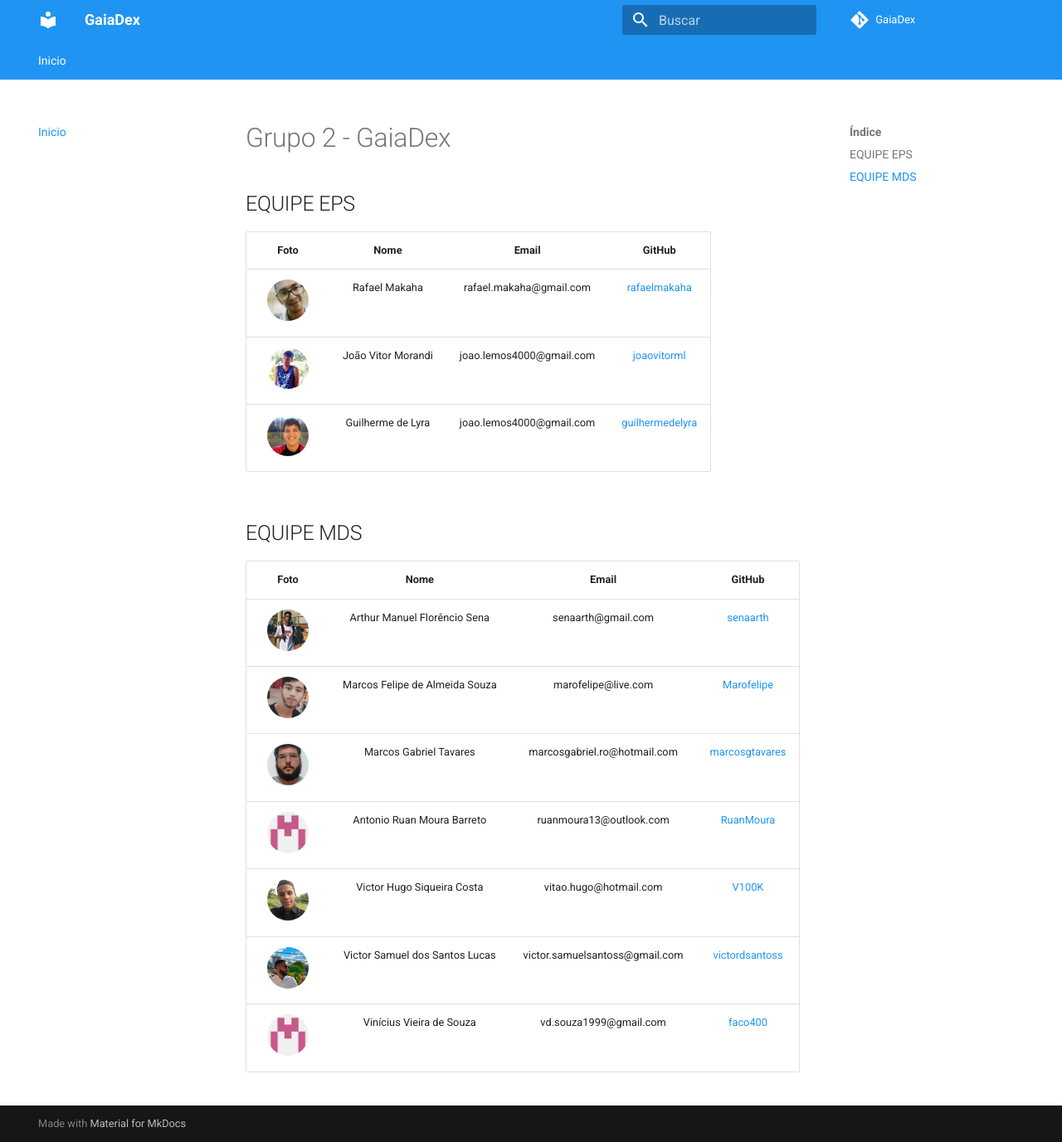
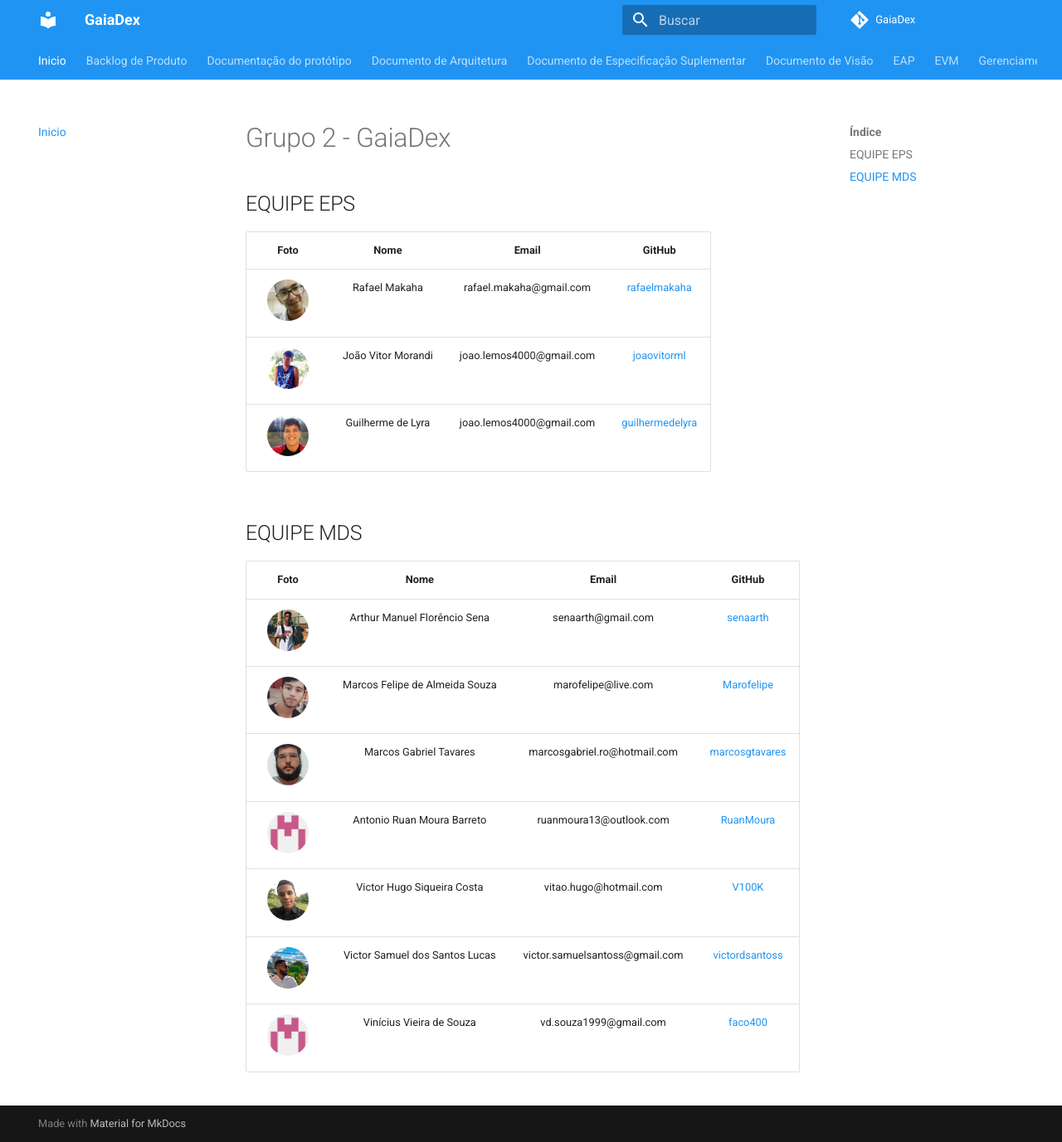
Before and after one commit to fga-eps-mds/2020.1-GaiaDex-wiki, an MkDocs documentation site: the page built from docs/index.md, in a window 1280 px wide and 1377 px high. Shown: the whole window at 83% size. Built offline with MkDocs 1.6.1 and Material for MkDocs 9.7.7, drawn with Linux system fonts in a browser that asks for light colours; comment, search, counter and statistics services are not loaded; old or Windows-style settings are respelled for this version of MkDocs; some of the changed lines change nothing that is shown.

Commit message:
Updating mkdocs.yml file

```diff
--- a/mkdocs.yml
+++ b/mkdocs.yml
@@ -31,6 +31,62 @@
   - Inicio: index.md
 nav:
   - Inicio: index.md
+  - Backlog de Produto:
+      - Backlog de Produto: product_backlog/product_backlog.md
+      - Critérios Extras: product_backlog/extra_criterias.md
+      - Critérios de Aceitação: product_backlog/acceptance_criteria.md
+      - Potencial - Backlog de Produto:
+          - Potencial -  Critérios Extras: product_backlog/potential_backlog/potential_extra_criterias.md
+          - Potencial - Backlog de Produto: product_backlog/potential_backlog/potential_product_backlog.md
+          - Potencial - Critérios de Aceitação: product_backlog/potential_backlog/potential_acceptance_criteria.md
+  - Documentação do protótipo: prototipo/prototipo.md
+  - Documento de Arquitetura: architecture_document/architecture_document.md
+  - Documento de Especificação Suplementar: supplementary_document/supplementary_document.md
+  - Documento de Visão:
+      - Documento de Visão: vision_document/vision_document.md
+      - ZeBrand: vision_document/ZeBrand.md
+  - EAP: eap/eap.md
+  - EVM: evm/evm.md
+  - Gerenciamento de Plano de Custo: cost_document/cost_document.md
+  - Guia de Estilo:
+      - Guia de estilo NodeJS: document_style_guide/Nodejs_style_guide.md
+      - Guia de estilo React Native: document_style_guide/React_style_guide.md
+  - Inspirações:
+      - Identidade Visual: visual_identity/visual_identity.md
+      - Inspirações: visual_identity/inspirations.md
+      - Moodboards: visual_identity/moodboard.md
+      - Roadmap do Protótipo: visual_identity/roadmap_prototype.md
+  - Plano de Comunicações: communication_plan/communication_plan.md
+  - Plano de Gerenciamento de Configuração de Software (GCS): gcs/gcs.md
+  - Plano de Gerenciamento de Riscos: risk_management/risk_management.md
+  - Plano de Qualidade do Projeto: quality_plan/quality.md
+  - Resultados da Sprint N:
+      - Planejamento da Sprint N: sprints/planning.md
+      - Resultados da Sprint 0:
+          - Planejamento da Sprint 0: sprints/sprint0/planning.md
+          - Resultados da Sprint 0: sprints/sprint0/results.md
+      - Resultados da Sprint 1:
+          - Planejamento da Sprint 1: sprints/sprint1/planning.md
+          - Resultados da Sprint 1: sprints/sprint1/results.md
+      - Resultados da Sprint 2:
+          - Planejamento da Sprint 2: sprints/sprint2/planning.md
+          - Resultados da Sprint 2: sprints/sprint2/results.md
+      - Resultados da Sprint 3:
+          - Planejamento da Sprint 3: sprints/sprint3/planning.md
+          - Resultados da Sprint 3: sprints/sprint3/results.md
+      - Resultados da Sprint 4:
+          - Planejamento da Sprint 4: sprints/sprint4/planning.md
+          - Resultados da Sprint 4: sprints/sprint4/results.md
+      - Resultados da Sprint 5:
+          - Planejamento da Sprint 5: sprints/sprint5/planning.md
+          - Resultados da Sprint 5: sprints/sprint5/results.md
+      - Resultados da Sprint N: sprints/results.md
+      - Sprint 6:
+          - Planejamento da Sprint 6: sprints/sprint6/planning.md
+  - Roadmap de Produto:
+      - RoadMap de papéis: roadmap/roles_roadmap.md
+      - RoadMap de produto: roadmap/product_roadmap.md
+  - Termo de Abertura do Projeto: project_opening_term/project_opening_term.md
 
 # Style // DONT ERASE THIS COMMENT [used in script "update_mkdocs_yml.py"]
 extra_css:
```
